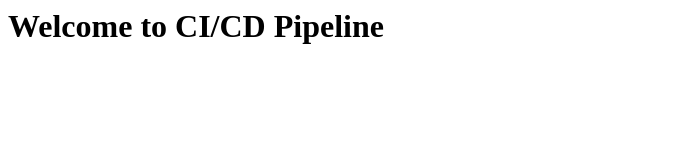
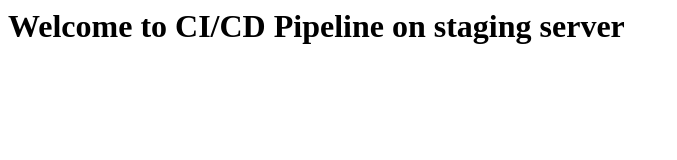
Before and after one commit to neel-max-creator/devops, a plain HTML site: page index.html in a window 1280 px wide. Shown: the whole page, without its empty margins (0-677 px from the left). Drawn offline with Linux system fonts and the light colour scheme.

Commit message:
changed web content

```diff
--- a/index.html
+++ b/index.html
@@ -1,6 +1,6 @@
 <html>
 <title>Welcome to Devops World</title>
 <body>
-<h1>Welcome to CI/CD Pipeline</h1>
+<h1>Welcome to CI/CD Pipeline on staging server</h1>
 </body>
 </html>
```
